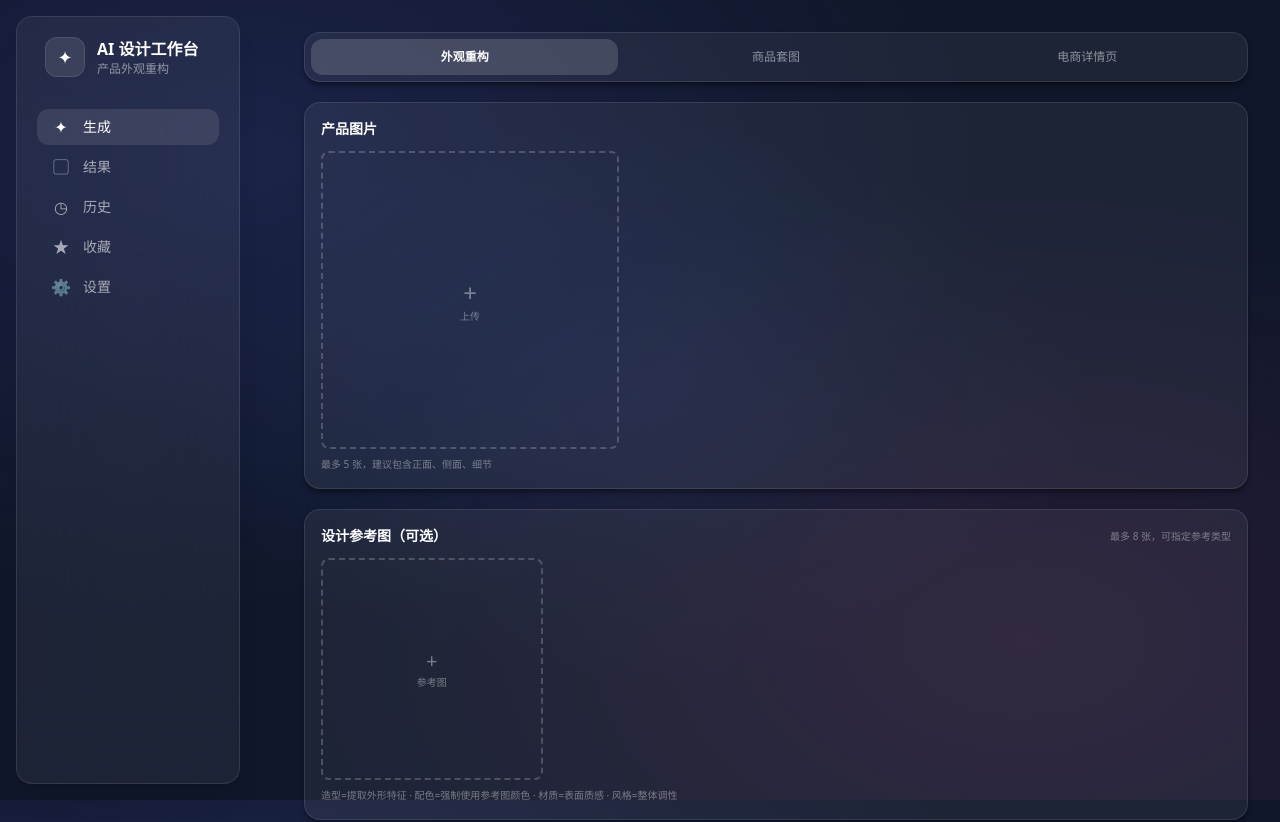
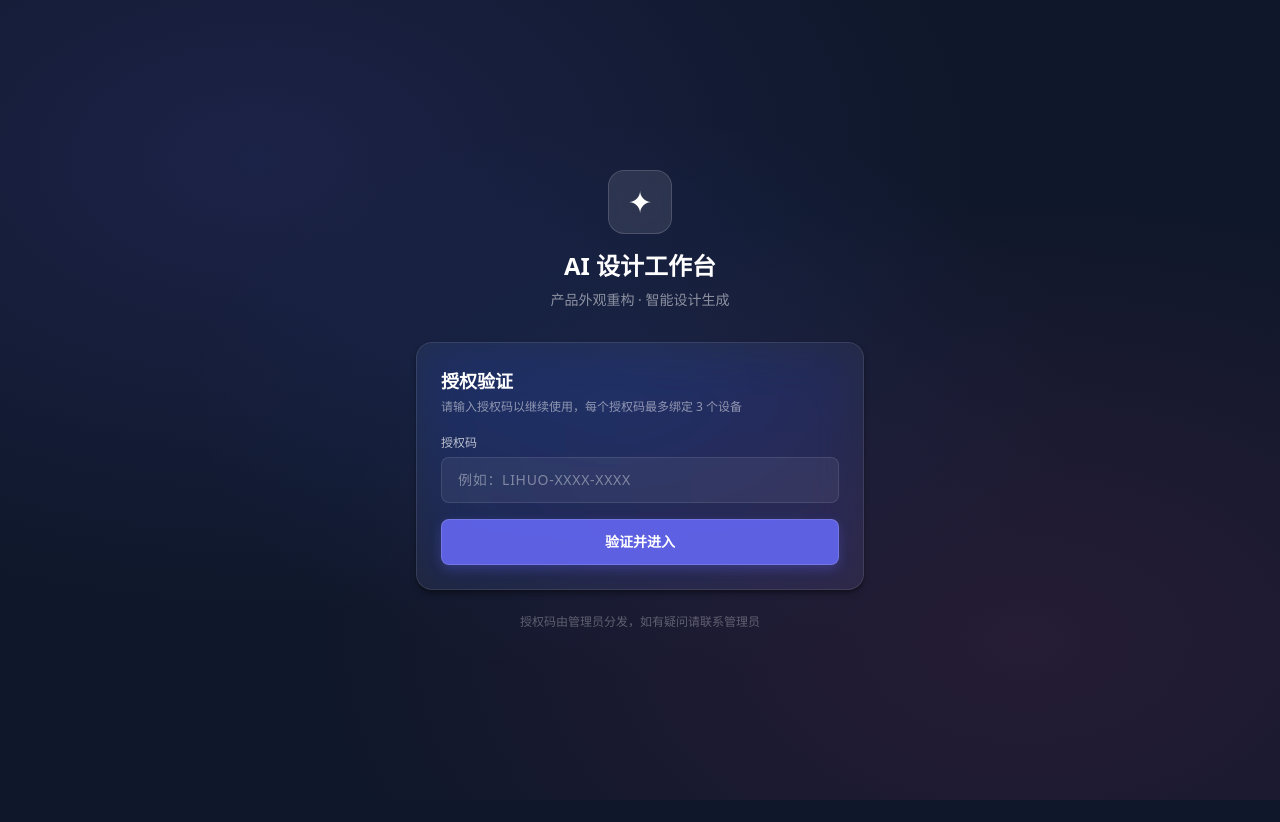
Before and after one commit to bualla450834969-hub/ai-design-workbench, a Next.js app in the folder apps/web/: page / in a window 1280 px wide. Shown: the top 822 px of the page. After the commit the page ends 800 px from the top, so only its background shows below. Built offline with nearby package versions, Linux system fonts and the light colour scheme.

Commit message:
feat: add login page with license verification

```diff
--- a/apps/web/app/page.tsx
+++ b/apps/web/app/page.tsx
@@ -1,13 +1,15 @@
 "use client";
 
-import { useState, useCallback } from "react";
+import { useState, useCallback, useEffect } from "react";
 import AppNavigation, { type TabId } from "@/components/AppNavigation";
 import GeneratePanel from "@/components/GeneratePanel";
 import ResultsPanel from "@/components/ResultsPanel";
 import HistoryPanel from "@/components/HistoryPanel";
 import FavoritesPanel from "@/components/FavoritesPanel";
 import SettingsPanel from "@/components/SettingsPanel";
+import LoginPage from "@/components/LoginPage";
 import { ToastProvider } from "@/components/Toast";
+import { getDeviceId, getLicenseCode } from "@/utils";
 import type { ResultCard, GenerationState, PendingGenerateConfig, BatchResultGroup } from "@/types";
 
 export default function HomePage() {
@@ -23,6 +25,36 @@ export default function HomePage() {
   });
   const [pendingConfig, setPendingConfig] = useState<PendingGenerateConfig>(null);
   const [batchResults, setBatchResults] = useState<BatchResultGroup[]>([]);
+  const [isAuthorized, setIsAuthorized] = useState(false);
+  const [isCheckingAuth, setIsCheckingAuth] = useState(true);
+
+  // 应用启动时检查授权状态
+  useEffect(() => {
+    const checkAuth = async () => {
+      const savedLicense = getLicenseCode();
+      if (!savedLicense) {
+        setIsCheckingAuth(false);
+        return;
+      }
+
+      try {
+        const deviceId = getDeviceId();
+        const response = await fetch("/api/license/status", {
+          method: "POST",
+          headers: { "Content-Type": "application/json" },
+          body: JSON.stringify({ licenseCode: savedLicense, deviceId }),
+        });
+        const data = await response.json();
+        setIsAuthorized(data.valid && data.thisDeviceBound);
+      } catch {
+        setIsAuthorized(false);
+      } finally {
+        setIsCheckingAuth(false);
+      }
+    };
+
+    checkAuth();
+  }, []);
 
   const handleGenerationComplete = useCallback((cards: ResultCard[]) => {
     setGeneration((prev) => ({ ...prev, isGenerating: false, cards }));
@@ -36,6 +68,28 @@ export default function HomePage() {
     setActiveTab("results");
   }, []);
 
+  // 正在检查授权状态，显示加载动画
+  if (isCheckingAuth) {
+    return (
+      <div className="min-h-screen flex items-center justify-center">
+        <div className="text-center">
+          <div className="inline-block w-8 h-8 animate-spin rounded-full border-2 border-white/20 border-t-white mb-3" />
+          <p className="text-sm text-white/50">正在验证授权...</p>
+        </div>
+      </div>
+    );
+  }
+
+  // 未授权，显示登录页
+  if (!isAuthorized) {
+    return (
+      <ToastProvider>
+        <LoginPage onAuthorized={() => setIsAuthorized(true)} />
+      </ToastProvider>
+    );
+  }
+
+  // 已授权，显示主界面
   return (
     <ToastProvider>
     <div className="min-h-screen">
--- /dev/null
+++ b/apps/web/components/LoginPage.tsx
@@ -0,0 +1,124 @@
+"use client";
+
+import { useState } from "react";
+import { getDeviceId, getLicenseCode, saveLicenseCode } from "@/utils";
+
+interface LoginPageProps {
+  onAuthorized: () => void;
+}
+
+export default function LoginPage({ onAuthorized }: LoginPageProps) {
+  const [licenseCode, setLicenseCode] = useState("");
+  const [isVerifying, setIsVerifying] = useState(false);
+  const [error, setError] = useState("");
+
+  const handleVerify = async () => {
+    if (!licenseCode.trim()) {
+      setError("请输入授权码");
+      return;
+    }
+
+    setIsVerifying(true);
+    setError("");
+
+    try {
+      const deviceId = getDeviceId();
+      const response = await fetch("/api/license/verify", {
+        method: "POST",
+        headers: { "Content-Type": "application/json" },
+        body: JSON.stringify({ licenseCode: licenseCode.trim().toUpperCase(), deviceId }),
+      });
+
+      const data = await response.json();
+
+      if (data.valid) {
+        saveLicenseCode(licenseCode.trim().toUpperCase());
+        onAuthorized();
+      } else {
+        setError(data.message || "授权码无效或已达设备上限");
+      }
+    } catch (err) {
+      setError("验证失败，请检查网络连接");
+    } finally {
+      setIsVerifying(false);
+    }
+  };
+
+  const handlePaste = (e: React.ClipboardEvent<HTMLInputElement>) => {
+    const text = e.clipboardData.getData("text");
+    setLicenseCode(text.toUpperCase().trim());
+    e.preventDefault();
+  };
+
+  const handleKeyDown = (e: React.KeyboardEvent) => {
+    if (e.key === "Enter") {
+      handleVerify();
+    }
+  };
+
+  return (
+    <div className="min-h-screen flex items-center justify-center px-4">
+      <div className="w-full max-w-md">
+        {/* Logo 区域 */}
+        <div className="text-center mb-8">
+          <div className="inline-flex items-center justify-center w-16 h-16 rounded-2xl bg-white/10 backdrop-blur-2xl border border-white/15 mb-4">
+            <span className="text-3xl text-white">✦</span>
+          </div>
+          <h1 className="text-2xl font-bold text-white mb-2">AI 设计工作台</h1>
+          <p className="text-sm text-white/50">产品外观重构 · 智能设计生成</p>
+        </div>
+
+        {/* 登录卡片 */}
+        <div className="glass-card rounded-2xl p-6">
+          <h2 className="text-lg font-semibold text-white mb-1">授权验证</h2>
+          <p className="text-xs text-white/50 mb-5">请输入授权码以继续使用，每个授权码最多绑定 3 个设备</p>
+
+          <div className="space-y-4">
+            <div>
+              <label className="mb-1.5 block text-xs font-medium text-white/70">授权码</label>
+              <input
+                type="text"
+                value={licenseCode}
+                onChange={(e) => setLicenseCode(e.target.value.toUpperCase())}
+                onPaste={handlePaste}
+                onKeyDown={handleKeyDown}
+                placeholder="例如：LIHUO-XXXX-XXXX"
+                autoComplete="off"
+                autoCorrect="off"
+                autoCapitalize="characters"
+                spellCheck={false}
+                className="input-field w-full rounded-lg px-4 py-3 text-sm uppercase tracking-wider"
+              />
+            </div>
+
+            {error && (
+              <div className="rounded-lg bg-red-500/15 border border-red-500/30 p-3 text-xs text-red-300">
+                {error}
+              </div>
+            )}
+
+            <button
+              onClick={handleVerify}
+              disabled={isVerifying}
+              className="btn-primary w-full rounded-lg py-3 text-sm font-semibold disabled:opacity-50"
+            >
+              {isVerifying ? (
+                <span className="flex items-center justify-center gap-2">
+                  <span className="h-4 w-4 animate-spin rounded-full border-2 border-white/30 border-t-white" />
+                  验证中...
+                </span>
+              ) : (
+                "验证并进入"
+              )}
+            </button>
+          </div>
+        </div>
+
+        {/* 底部提示 */}
+        <p className="text-center text-xs text-white/30 mt-6">
+          授权码由管理员分发，如有疑问请联系管理员
+        </p>
+      </div>
+    </div>
+  );
+}
```
